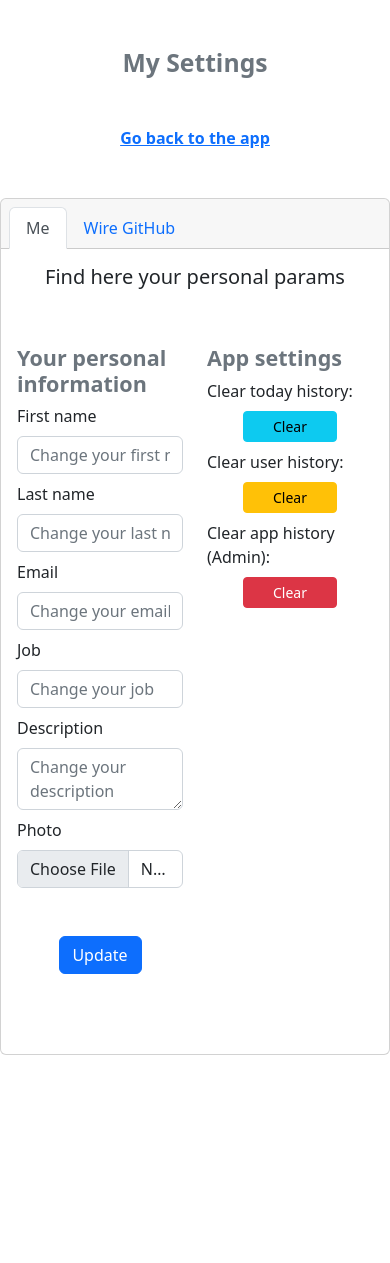
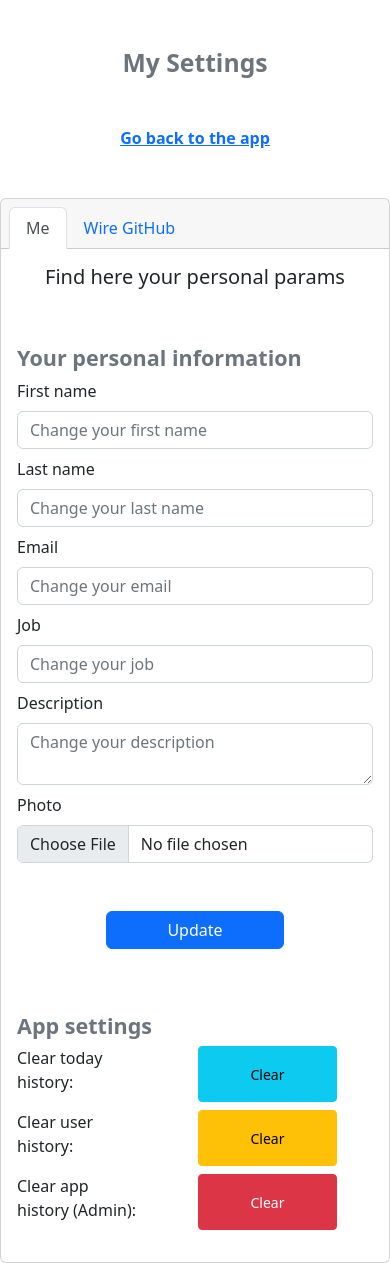
Before and after one commit to cyril-vassallo/tt-app-angular, an Angular app: page /my-settings in a window 390 px wide. Before the commit the page ends 1055 px from the top, so only its background shows below. Built offline with nearby package versions, Linux system fonts and the light colour scheme.

Commit message:
update responsive on settings

```diff
--- a/src/app/modules/history/components/buttons/form-button.component.ts
+++ b/src/app/modules/history/components/buttons/form-button.component.ts
@@ -11,7 +11,7 @@ export class FormButtonComponent implements OnChanges {
   @Input() buttonTextSyncGithub: string = 'Sync today task with git!';
   @Input() isFormDisplayed: boolean = false;
   @Output() onToggleFormEvent = new EventEmitter<void>();
-  @Input() onSyncGithubEvent = new EventEmitter<void>();
+  @Output() onSyncGithubEvent = new EventEmitter<void>();
   @Input() teamPartner!: UserInterface | null;
   disabledSate: boolean = true;
 
--- a/src/app/modules/history/layout/my-history.component.ts
+++ b/src/app/modules/history/layout/my-history.component.ts
@@ -185,6 +185,7 @@ export class MyHistoryComponent implements OnInit, OnDestroy {
   onSyncGitTasks(): void {
     console.log('sync...');
     console.log(this.githubState);
+    alert('feature not available!');
     //TODO: parse all commits and message from github api and update tasksSate
   }
 
--- a/src/app/modules/settings/components/params/params.component.html
+++ b/src/app/modules/settings/components/params/params.component.html
@@ -3,7 +3,8 @@
     <h5 class="card-title">Find here your personal params</h5>
   </div>
   <div class="row">
-    <form
+    <div class="col-lg-6">
+      <form
       [formGroup]="userForm"
       (ngSubmit)="onUserFormSubmit()"
       class="col mb-3"
@@ -88,7 +89,10 @@
         </ng-template>
       </div>
     </form>
-    <div class="col mb-3 container">
+
+    </div>
+
+    <div class="col-lg-4 mb-3 container">
       <h2 class="fs-4 fw-semibold text-secondary">App settings</h2>
       <div class="row mt-2">
         <label class="col form-label">Clear today history:</label>
```
